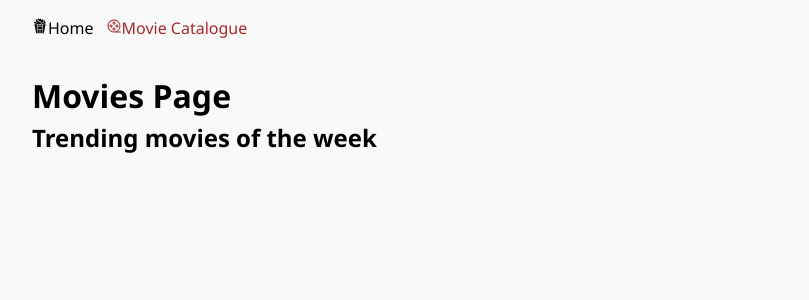
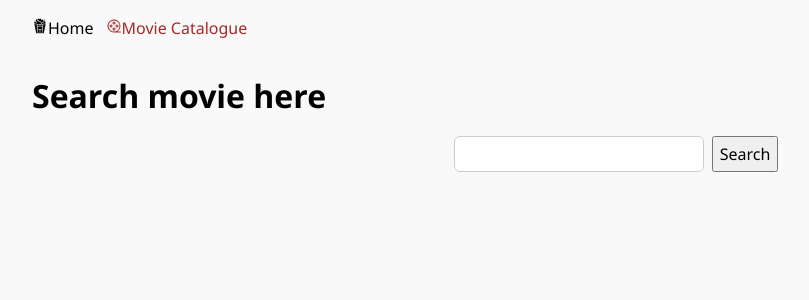
Before and after one commit to hanna-uler/goit-react-hw-05, a React (Vite) app: page /movies in a window 1280 px wide. Shown: the top 300 px of the page, without its empty margins (24-833 px from the left). Built offline with nearby package versions, Linux system fonts and the light colour scheme; no server answers.

Commit message:
add searchBar and search func, install toast, edit movie details markup,

```diff
--- a/package.json
+++ b/package.json
@@ -15,6 +15,7 @@
     "modern-normalize": "^3.0.1",
     "react": "^19.1.0",
     "react-dom": "^19.1.0",
+    "react-hot-toast": "^2.5.2",
     "react-icons": "^5.5.0",
     "react-router-dom": "^7.6.1"
   },
--- /dev/null
+++ b/src/components/SearchBar/SearchBar.jsx
@@ -0,0 +1,32 @@
+
+import css from './SearchBar.module.css'
+import toast from 'react-hot-toast'
+
+export default function SearchBar({ onSubmit }) {
+    const handleSubmit = (evt) => {
+        evt.preventDefault();
+        const form = evt.target;
+        const { searchInput } = form.elements;
+        const searchQuery = searchInput.value.trim("");
+        if (searchQuery === "") {
+            toast("Please enter the search query.");
+        }
+        onSubmit(searchQuery);
+        form.reset()
+    }
+    return (
+        <header className={css.container}>
+            <form className={css.form} onSubmit={handleSubmit}>
+                <input
+                    className={css.input}
+                    type="text"
+                    name="searchInput"
+                    autoComplete="off"
+                    autoFocus
+                />
+                <button className={css.btn} type="submit">Search</button>
+            </form>
+        </header>
+    )
+
+}
--- /dev/null
+++ b/src/components/SearchBar/SearchBar.module.css
@@ -0,0 +1,34 @@
+.container {
+  padding: 1rem;
+  background-color: var(--green-main);
+  color: white;
+  position: sticky;
+  top: 0;
+  z-index: 10;
+  text-align: center;
+  border-radius: 6px;
+}
+.form {
+  display: flex;
+  justify-content: center;
+  flex-wrap: wrap;
+  gap: 0.5rem;
+}
+
+.input {
+  padding: 0.5rem;
+  font-size: 1rem;
+  border-radius: 6px;
+  border: 1px solid #ccc;
+  width: 250px;
+  max-width: 80vw;
+  transition: outline 0.3s ease;
+}
+
+.input:focus {
+  outline: 2px solid var(--green-dark);
+  outline-offset: 2px;
+}
+
+.btn {
+}
--- a/src/pages/MoviesPage/MoviesPage.jsx
+++ b/src/pages/MoviesPage/MoviesPage.jsx
@@ -1,25 +1,27 @@
-import { useEffect, useState } from 'react'
+import { useState } from 'react'
 import css from './MoviesPage.module.css'
 import axios from 'axios'
 import MovieList from '../../components/MovieList/MovieList'
+import SearchBar from '../../components/SearchBar/SearchBar'
 
 export default function MoviesPage() {
     const [moviesArray, setMoviesArray] = useState([]);
 
-    useEffect(() => {
-        const url = 'https://api.themoviedb.org/3/trending/movie/week';
+    const fetchPics = (searchQuery) => {
+        const url = `https://api.themoviedb.org/3/search/movie?query=${searchQuery}`;
         const options = {
             headers: {
+                accept: 'application/json',
                 Authorization: 'Bearer eyJhbGciOiJIUzI1NiJ9.eyJhdWQiOiIxNjUyODNiYTMxODQzNDY1YzY3NzQyYmMzM2U3Y2RhMyIsIm5iZiI6MTc0ODIzMTUxNC40ODk5OTk4LCJzdWIiOiI2ODMzZTU1YTcwMzE1ZjM0ODEyYjcxMTgiLCJzY29wZXMiOlsiYXBpX3JlYWQiXSwidmVyc2lvbiI6MX0._rMCNG9BRzj5XkY_P2maKWqXo77F7leFnuMpJqC45Qs'
             }
         };
         axios.get(url, options).then((res) => setMoviesArray(res.data.results));
-    }, []);
+    };
 
     return (
         <div className={css.container}>
-            <h1>Movies Page</h1>
-            <h2>Trending movies of the week</h2>
+            <h1>Search movie here</h1>
+            <SearchBar onSubmit={fetchPics}/>
             {moviesArray.length > 0 && <MovieList movies={moviesArray} />}
         </div>
     )
```
Also changed, not shown: src/components/MovieDetailsBlock/MovieDetailsBlock.jsx (+6 -6 lines), 1 other file (tests, documents, lock files or other folders).
